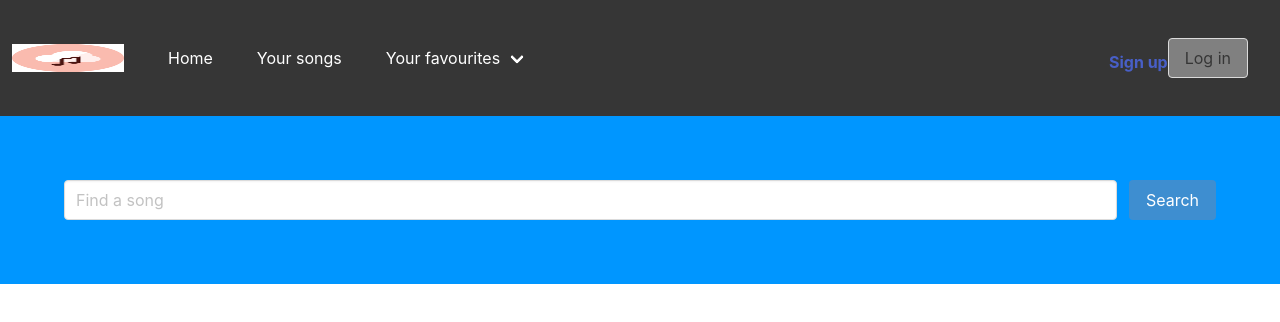
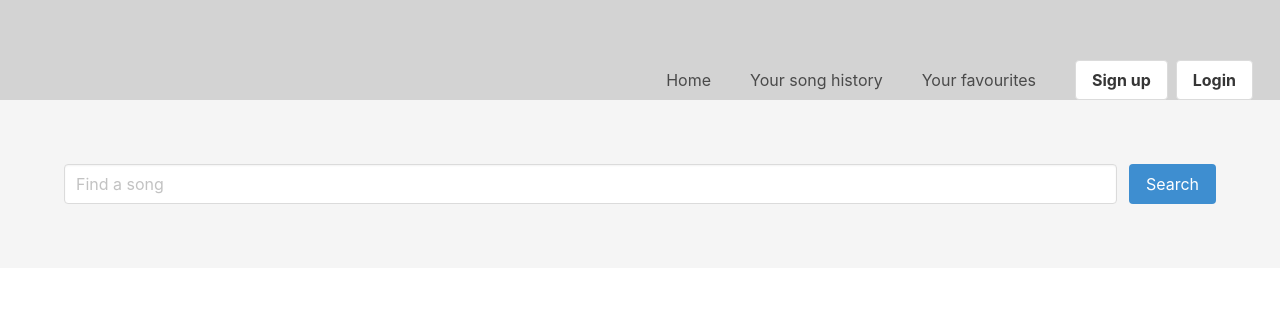
Before and after one commit to blanfried/Lyric-Finder, a plain HTML site: page index.html in a window 1280 px wide. Drawn offline with nearby package versions, Linux system fonts and the light colour scheme.

Commit message:
included a navigation bar

```diff
--- a/assets/css/style.css
+++ b/assets/css/style.css
@@ -1,18 +1,16 @@
 .search-container {
       padding: 4rem;
-      background-color: rgb(0, 150, 255, 50);
+      background-color: whitesmoke;
 }
 
 .navbar-item {
-      margin-right: 20px;
-      margin-bottom: 30px;
-      margin-top: 30px;
-}
+      margin-right: 15px;
 
-.button-primary {
 
 }
+.navigation {
+      background-color: lightgray;
+      height: 100px;
+      font-size: 16px;
 
-.button {
-      background-color: grey;
 }
--- a/index.html
+++ b/index.html
@@ -3,16 +3,16 @@
 <head>
       <meta charset="UTF-8">
       <meta http-equiv="X-UA-Compatible" content="IE=edge">
-      <meta name="viewport" content="width=device-width, initial-scale=1.0">
+      <meta name="viewport" content="width=device-width, initial-scale=1">
       <title>Lyric Finder</title>
       <link rel="stylesheet" href="https://cdn.jsdelivr.net/npm/bulma@0.9.4/css/bulma.min.css">
       <link rel="stylesheet" href="./assets/css/style.css">
 </head>
 <body>
-      <nav class="navbar is-dark is-$white" role="navigation" aria-label="main navigation">
+      <nav class="navigation" role="navigation" aria-label="main navigation">
             <div class="navbar-brand">
               <a class="navbar-item" href="">
-                <img src="./assets/images/musicicon.png" width="112" height="28">
+
 
               </a>
 
@@ -24,46 +24,28 @@
             </div>
 
             <div id="navbarBasicExample" class="navbar-menu">
-              <div class="navbar-start">
+              <div class="navbar-end">
                 <a class="navbar-item">
                   Home
                 </a>
 
                 <a class="navbar-item">
-                  Your songs
+                  Your song history
+                </a>
+                <a class="navbar-item">
+                  Your favourites
                 </a>
 
-                <div class="navbar-item has-dropdown is-hoverable">
-                  <a class="navbar-link">
-                  Your favourites
-                  </a>
-
-                  <div class="navbar-dropdown">
-                    <a class="navbar-item">
-                      About
-                    </a>
-                    <a class="navbar-item">
-                      Jobs
-                    </a>
-                    <a class="navbar-item">
-                      Contact
-                    </a>
-                    <hr class="navbar-divider">
-                    <a class="navbar-item">
-                      Report an issue
-                    </a>
-                  </div>
-                </div>
               </div>
 
-              <div class="navbar-end">
+
                 <div class="navbar-item">
                   <div class="buttons">
-                    <a class="buttonprimary">
+                    <a class="button primary">
                       <strong>Sign up</strong>
                     </a>
-                    <a class="button">
-                      Log in
+                    <a class="button Login">
+                    <strong>Login</strong>
                     </a>
                   </div>
                 </div>
```
